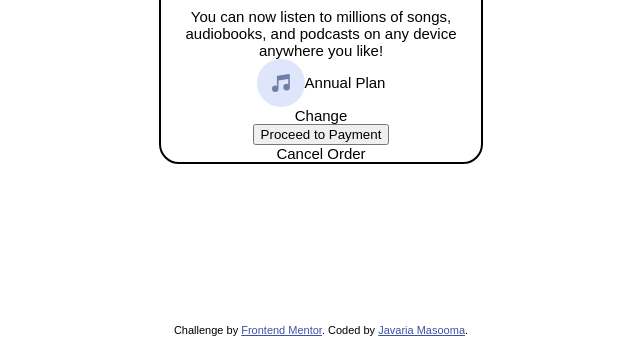
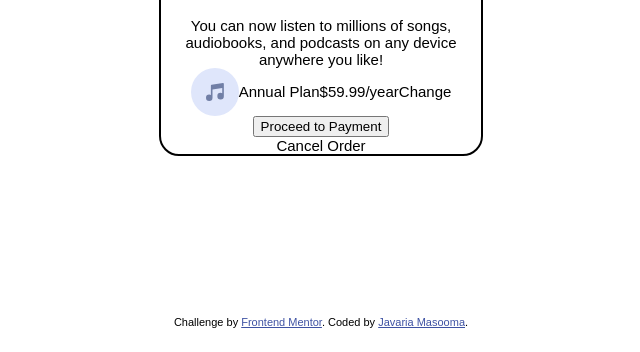
Before and after one commit to j-masuma/order-summary-component, a plain HTML site: page index.html in a window 1280 px wide. Shown: the part 464-816 px from the top of the page, without its empty margins (319-959 px from the left). Drawn offline with Linux system fonts and the light colour scheme.

Commit message:
added some files

```diff
--- a/index.html
+++ b/index.html
@@ -23,13 +23,13 @@
       device anywhere you like!
     </div>
     <div class="plan-sec">
-      <!-- <div class="plan-sub"> -->
+      <div class="plan-sub">
 
           <img src="./images/icon-music.svg" alt="Music Icon">
 
 
           <p>Annual Plan</p>
-          <!-- <p>$59.99/year</p> -->
+          <p>$59.99/year</p>
 
       </div>
       <div>
--- a/style.css
+++ b/style.css
@@ -21,14 +21,14 @@ main{
     display: flex;
     flex-direction: row;
     justify-content: space-between;
-    text-align: center;
+    align-items: center;
 
 }
 .plan-sub{
     display: flex;
     flex-direction: row;
     justify-content: center;
-    align-items: center;
+
 }
 .main-para{
     text-align: center;
```
